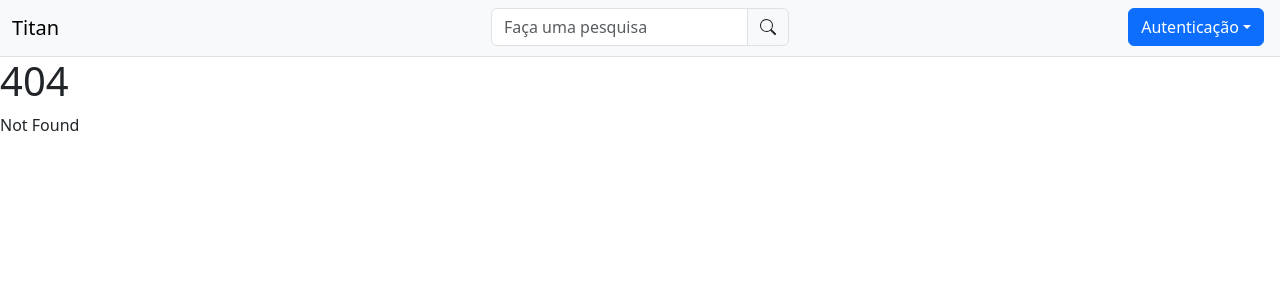
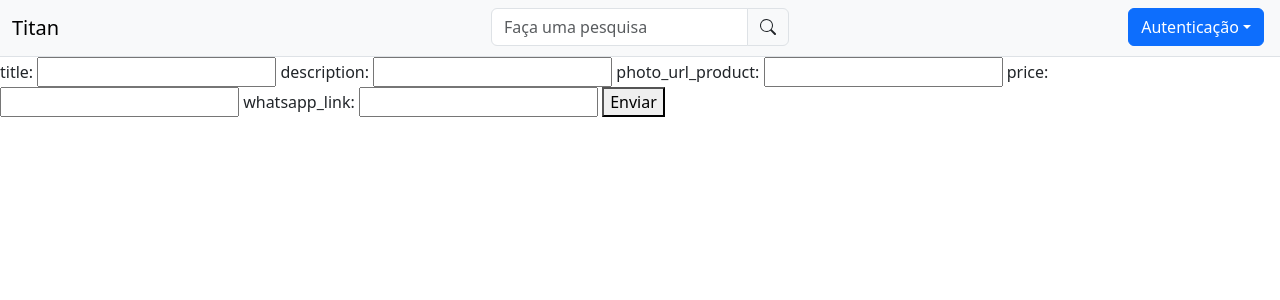
Before and after one commit to diogenesmedeiros/titan-app, a SvelteKit app: page /products/add in a window 1280 px wide. Before the commit this address had no page. Shown: the top 300 px of the page. Built offline with nearby package versions, Linux system fonts and the light colour scheme.

Commit message:
first commit

```diff
--- /dev/null
+++ b/src/routes/products/+page.svelte
@@ -0,0 +1,3 @@
+<script>
+    // @ts-nocheck
+</script>
--- /dev/null
+++ b/src/routes/products/add/+page.js
@@ -0,0 +1,9 @@
+import { dev } from '$app/environment';
+
+// we don't need any JS on this page, though we'll load
+// it in dev so that we get hot module replacement
+export const csr = dev;
+
+// since there's no dynamic data here, we can prerender
+// it so that it gets served as a static asset in production
+export const prerender = true;
--- /dev/null
+++ b/src/routes/products/add/+page.svelte
@@ -0,0 +1,57 @@
+<script>
+    // @ts-nocheck
+    let title, description, photo_url_product, price, whatsapp_link;
+
+	async function addProductHandlerSubmit(event) {
+		event.preventDefault()
+
+        let token = localStorage.getItem('token');
+		const formData = {
+			title: title,
+			description: description,
+            photo_url_product: photo_url_product,
+            price: price,
+            whatsapp_link: whatsapp_link
+		}
+
+		try {
+			const response = await fetch(`${localStorage.getItem('url')}/api/v1/immobile/addImmobile`, {
+				method: 'POST',
+				headers: {
+					'Content-Type': 'application/json',
+                    'authorization': token
+				},
+				body: JSON.stringify(formData)
+			})
+
+			const data = await response.json();
+
+			console.log(data)
+		}catch (error) {
+			console.error(error)
+		}
+	}
+</script>
+<svelte:head>
+	<title>Add product</title>
+	<meta name="description" content="Add product this app" />
+</svelte:head>
+
+<form on:submit={addProductHandlerSubmit}>
+	<label for="title">title:</label>
+	<input type="text" id="title" bind:value={title}>
+
+	<label for="description">description:</label>
+	<input type="text" id="description" bind:value={description}>
+
+    <label for="photo_url_product">photo_url_product:</label>
+	<input type="text" id="photo_url_product" bind:value={photo_url_product}>
+
+    <label for="price">price:</label>
+	<input type="text" id="price" bind:value={price}>
+
+    <label for="whatsapp_link">whatsapp_link:</label>
+	<input type="text" id="whatsapp_link" bind:value={whatsapp_link}>
+
+	<button type="submit">Enviar</button>
+</form>
--- /dev/null
+++ b/src/routes/products/update/+page.svelte
@@ -0,0 +1,3 @@
+<script>
+    // @ts-nocheck
+</script>
--- a/src/routes/signin/+page.svelte
+++ b/src/routes/signin/+page.svelte
@@ -12,7 +12,7 @@
 		}
 
 		try {
-			const response = await fetch(`${localStorage.getItem('url_ngrok')}/api/user/signin`, {
+			const response = await fetch(`${localStorage.getItem('url')}/api/v1/user/signin`, {
 				method: 'POST',
 				headers: {
 					'Content-Type': 'application/json'
--- a/src/routes/signup/+page.svelte
+++ b/src/routes/signup/+page.svelte
@@ -24,7 +24,7 @@ async function signinHandlerSubmit(event) {
 	}
 
 	try {
-		const response = await fetch(`${localStorage.getItem('url_ngrok')}/api/user/signup`, {
+		const response = await fetch(`${localStorage.getItem('url')}/api/v1/user/signup`, {
 			method: 'POST',
 			headers: {
 				'Content-Type': 'application/json'
```
Also changed, not shown: src/routes/+page.svelte (+7 -6 lines), src/routes/products/+page.js (added, +9 -0 lines), src/routes/products/update/+page.js (added, +9 -0 lines).
